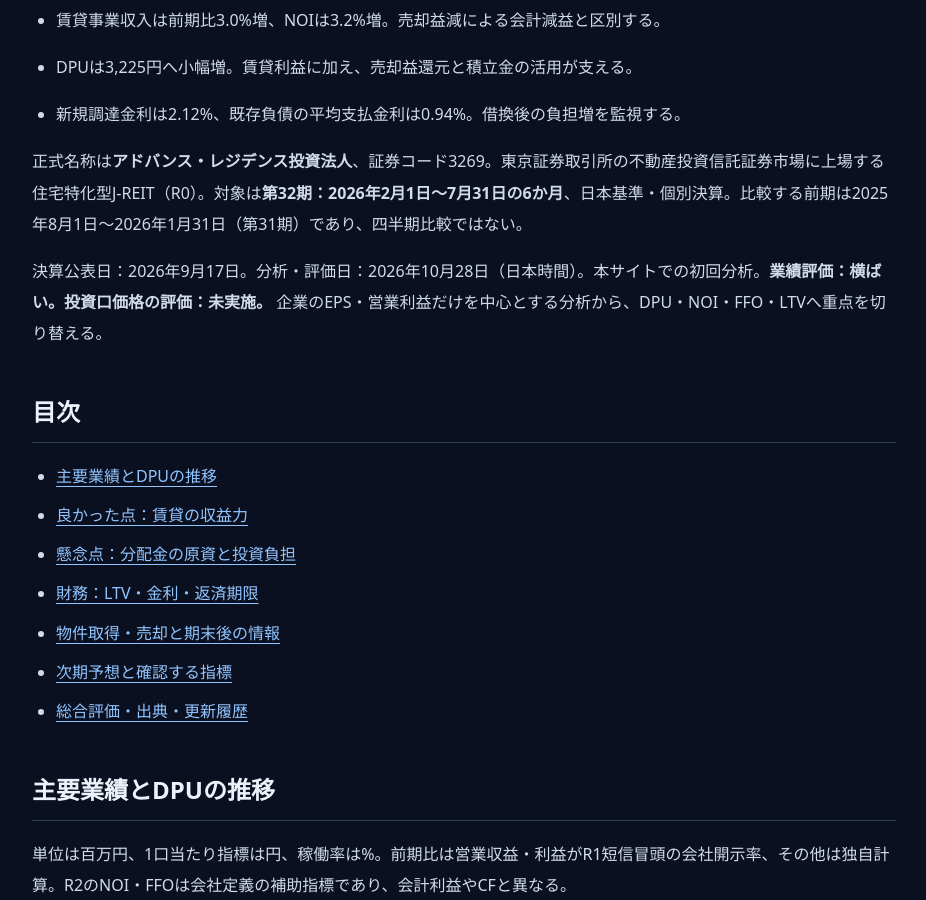
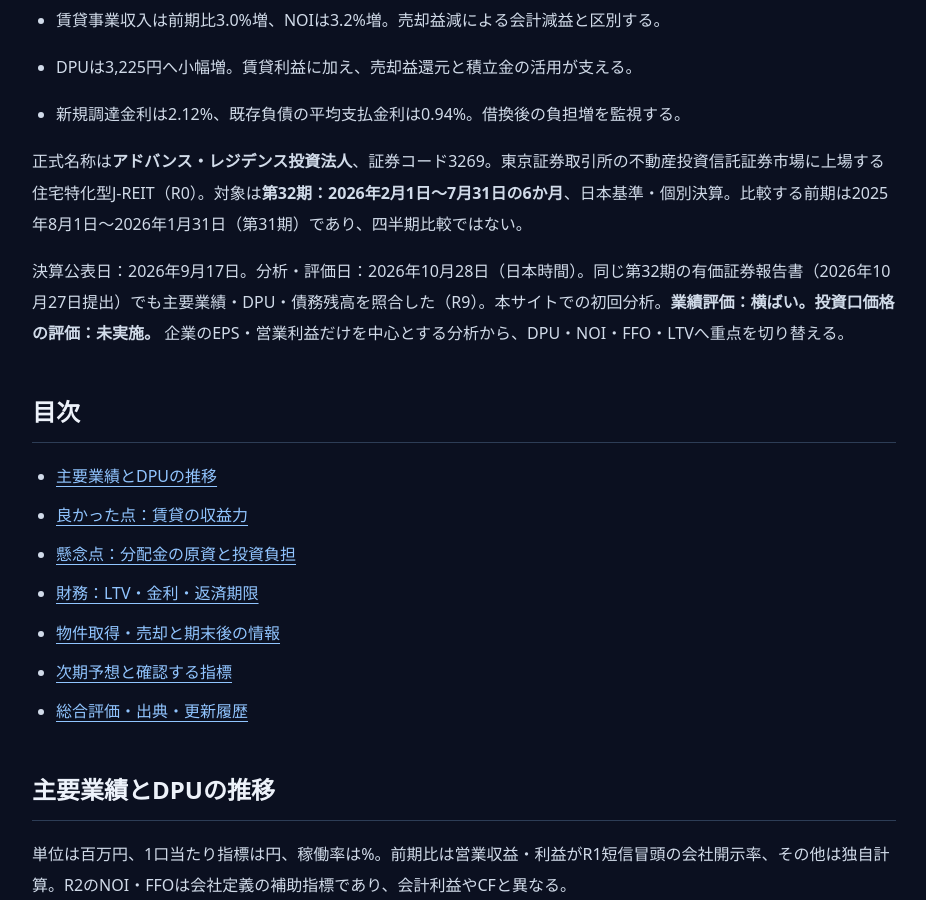
Before and after one commit to nick-shu3/investment-tankyu, a Jekyll site: the page built from _articles/advance-residence-2026-07.md, in a window 1280 px wide and 900 px high, scrolled down 659 px. Shown: the whole window, without its empty margins (176-1102 px from the left). Built offline with Jekyll 4.4.1, drawn with Linux system fonts in a browser that asks for light colours; some of the changed text lies outside the part shown.

Commit message:
Cross-check latest October 27 securities report and cite verified filing date

```diff
--- a/_articles/advance-residence-2026-07.md
+++ b/_articles/advance-residence-2026-07.md
@@ -24,7 +24,7 @@
 
 正式名称は**アドバンス・レジデンス投資法人**、証券コード3269。東京証券取引所の不動産投資信託証券市場に上場する住宅特化型J-REIT（R0）。対象は**第32期：2026年2月1日〜7月31日の6か月**、日本基準・個別決算。比較する前期は2025年8月1日〜2026年1月31日（第31期）であり、四半期比較ではない。
 
-決算公表日：2026年9月17日。分析・評価日：2026年10月28日（日本時間）。本サイトでの初回分析。**業績評価：横ばい。投資口価格の評価：未実施。** 企業のEPS・営業利益だけを中心とする分析から、DPU・NOI・FFO・LTVへ重点を切り替える。
+決算公表日：2026年9月17日。分析・評価日：2026年10月28日（日本時間）。同じ第32期の有価証券報告書（2026年10月27日提出）でも主要業績・DPU・債務残高を照合した（R9）。本サイトでの初回分析。**業績評価：横ばい。投資口価格の評価：未実施。** 企業のEPS・営業利益だけを中心とする分析から、DPU・NOI・FFO・LTVへ重点を切り替える。
 
 ## 目次
 
@@ -207,6 +207,8 @@
 - **R7：[借入れ・返済・期限前弁済の開示（2026年10月21日）](https://www.adr-reit.com/files/optionallink/00003512_file.pdf)**：10月30日実行予定。期末実績・実行前想定・実行後想定を区別。
 - **R8：[2026年1月期 決算短信（2026年3月17日）](https://www.adr-reit.com/files/optionallink/00003367_file.pdf)**：冒頭2頁目の2026年7月期・2027年1月期の旧予想。
 
+- **R9：[第32期 有価証券報告書（2026年10月27日提出）](https://www.adr-reit.com/files/optionallink/00003514_file.pdf)**：第一部 第1「主要な経営指標等の推移」、第5「投資法人の経理状況」。10月28日に公式IRから取得し、主要数値を再照合。
+
 独自計算：増減率＝（当期÷比較期−1）×100、LTV＝有利子負債÷総資産×100、NOI再計算式は本文記載。比率は原則小数1桁丸め。予想・実績、会社開示指標・独自計算、会社説明・AI分析を区別する。
 
 - 2026年10月28日：初稿作成。公式決算資料・注記と照合し、J-REITの分配・財務指標、期末後開示を分析。
```
